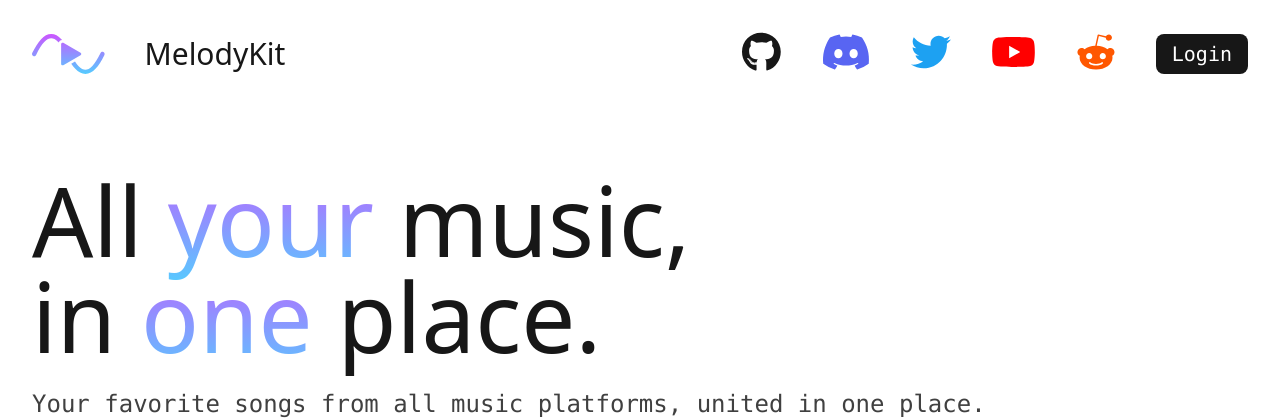
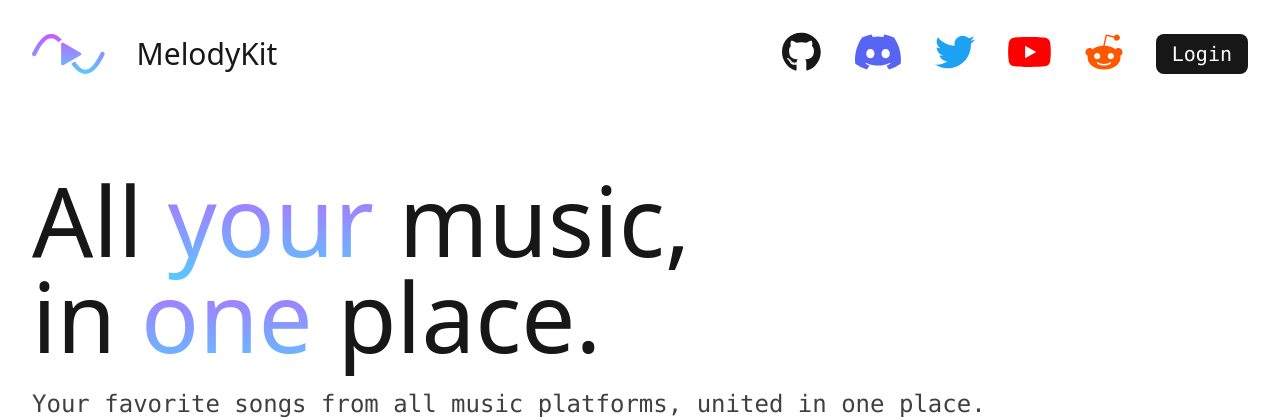
Before and after one commit to MelodyKit/melody.web, a Python web app: template melody/web/templates/home.html in a window 1280 px wide. Shown: the top 420 px of the page. Run offline with Jinja, Linux system fonts and the light colour scheme; the template is opened without the code that fills it, so the values that code supplies are empty; some libraries are stand-ins or nearby versions; some web fonts are replaced.

Commit message:
Use `space-x-8` instead of `space-x-10`.

```diff
--- a/melody/web/templates/home.html
+++ b/melody/web/templates/home.html
@@ -9,12 +9,12 @@
 
 <div class="px-4 sm:px-6 md:px-8">
   <header class="relative pt-6 lg:pt-8 flex items-center justify-between text-neutral-700 leading-6 dark:text-neutral-200">
-    <div class="flex items-center space-x-10">
+    <div class="flex items-center space-x-8">
       <a href="#"><img class="w-auto h-10" src="/static/images/gradient.svg"></img></a>
       <a class="text-neutral-900 dark:text-white text-2xl lg:text-3xl" href="#">MelodyKit</a>
     </div>
-    <div class="flex items-center space-x-10">
-      <div class="hidden md:flex space-x-10">
+    <div class="flex items-center space-x-8">
+      <div class="hidden md:flex space-x-8">
         <a class="text-neutral-900 dark:text-white" href="/github"><i class="fab fa-github w-auto h-10"></i></a>
         <a class="text-discord" href="/discord"><i class="fab fa-discord w-auto h-10"></i></a>
         <a class="text-twitter" href="/twitter"><i class="fab fa-twitter w-auto h-10"></i></a>
```
Also changed, not shown: melody/web/static/css/output.css.
